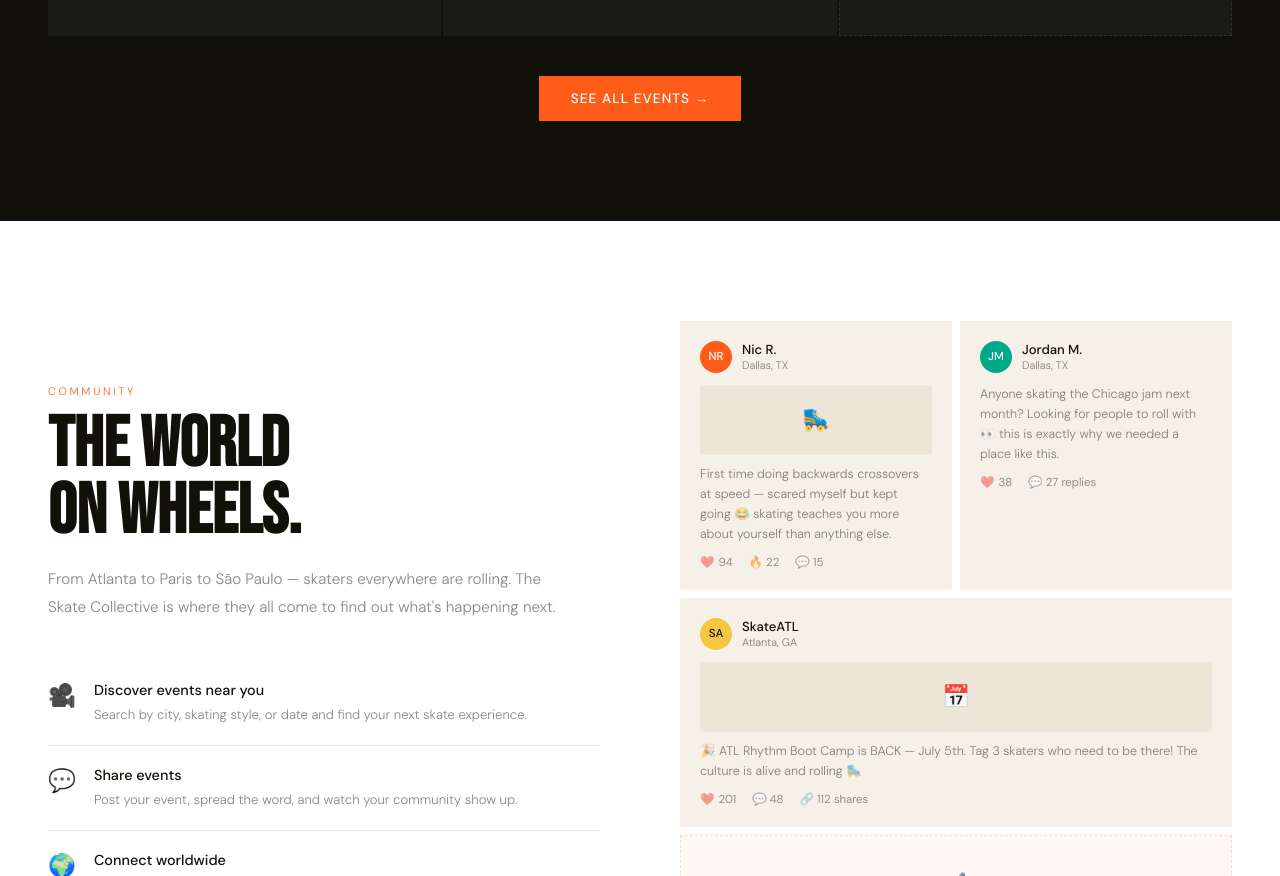
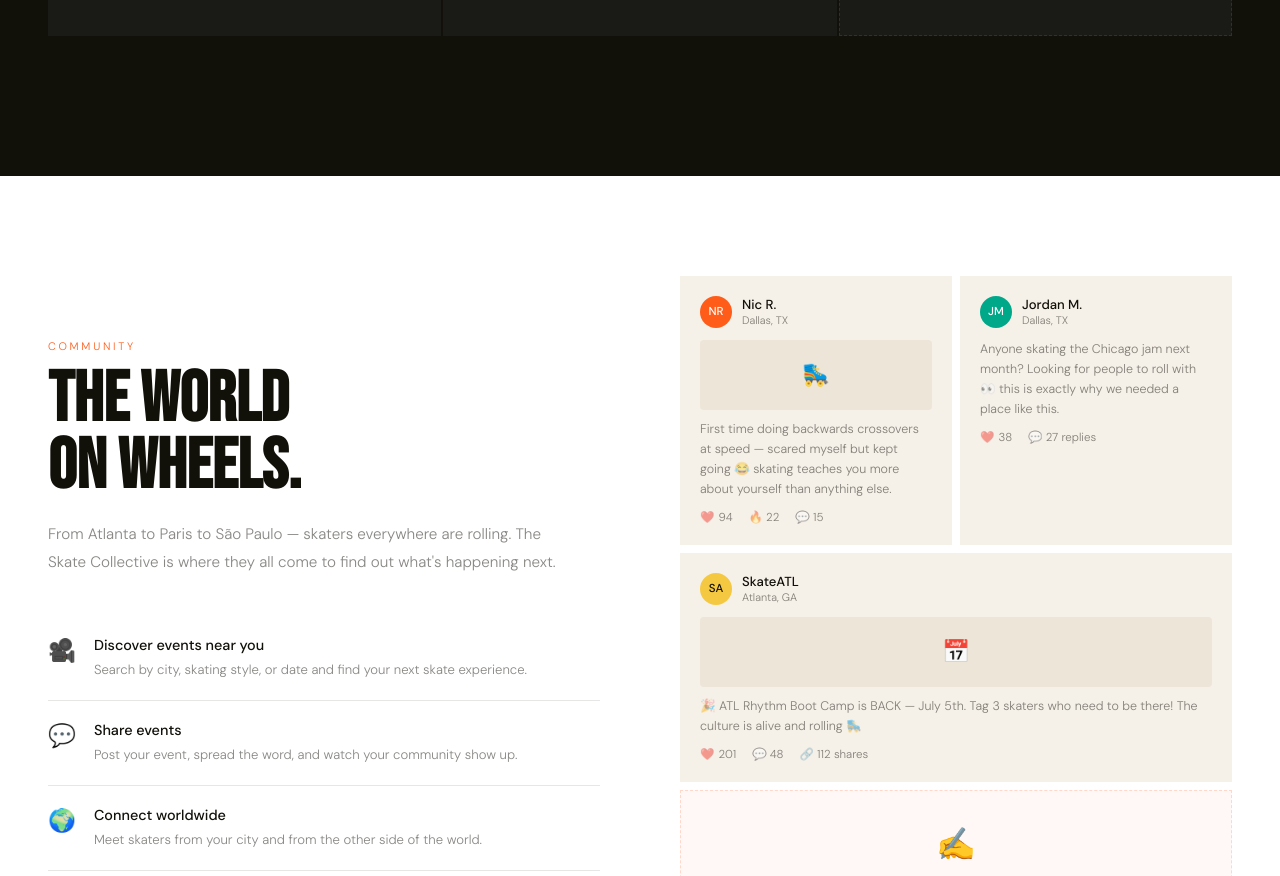
Before and after one commit to nrandall78/The-Skate-Collective, a plain HTML site: page files/index.html in a window 1280 px wide. Shown: the part 2555-3431 px from the top of the page. Drawn offline with Linux system fonts and the light colour scheme; no server answers.

Commit message:
Add files via upload

```diff
--- a/files/index.html
+++ b/files/index.html
@@ -353,7 +353,7 @@
       <div class="events-add-text">Hosting an event?<br>List it free on The Skate Collective.<br><br><a href='submit-event.html' style="color:var(--orange); text-decoration:none; font-weight:500">Add your event →</a></div>
     </div>
   </div>
-  <div style="text-align:center" class="reveal">
+  <div style="text-align:center; display:none" class="reveal">
     <a href="#waitlist" class="btn-primary">See all events →</a>
   </div>
 </section>
```
